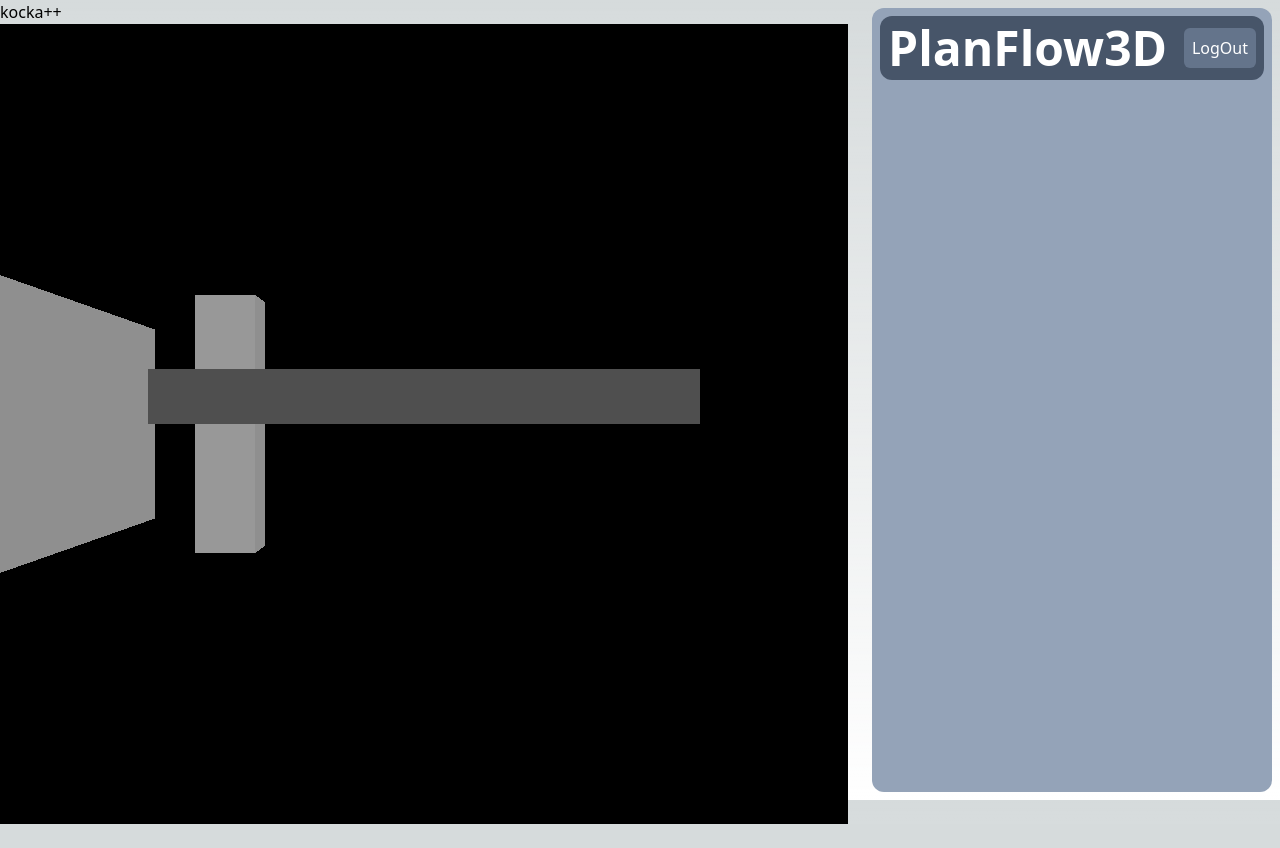
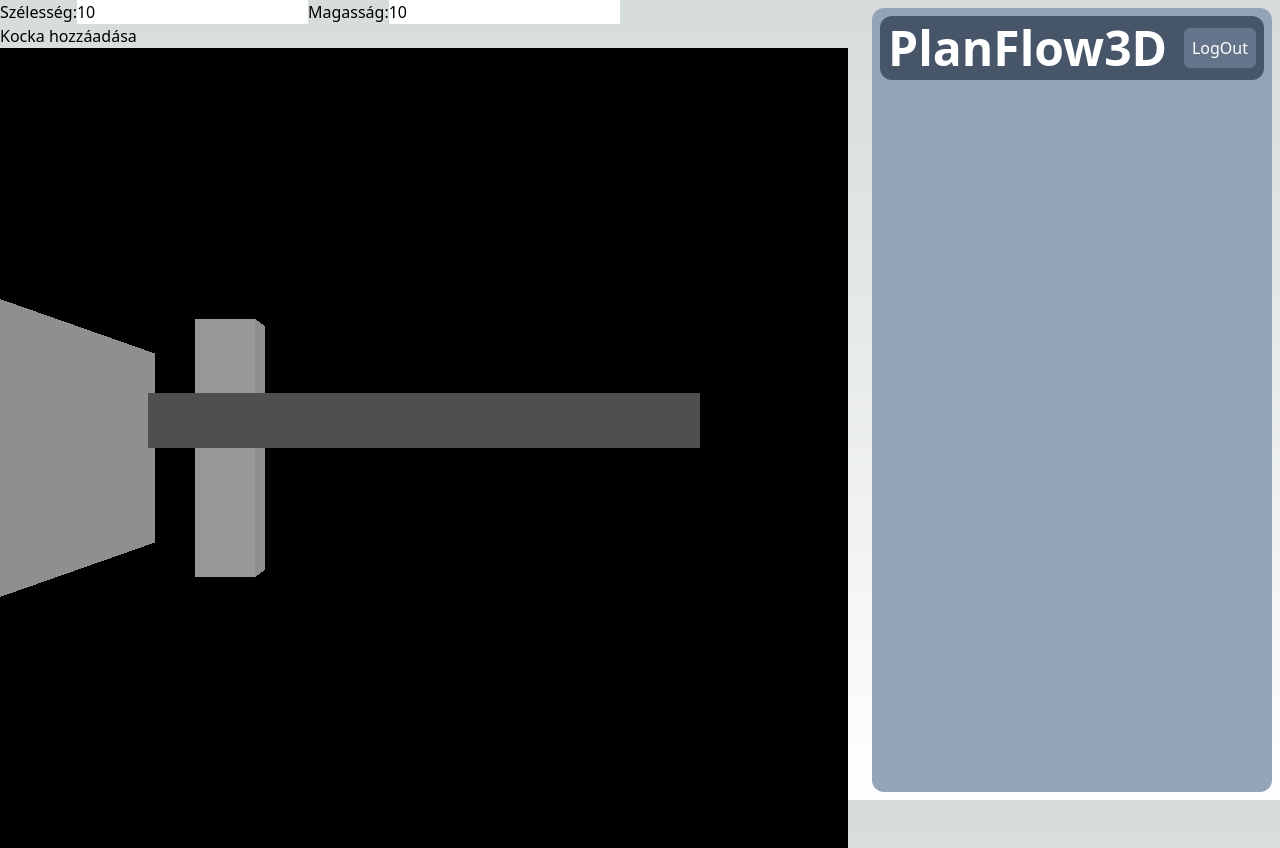
Before and after one commit to Lukacs5/PlanFlow3D, a Next.js app: page /creativePage in a window 1280 px wide. Before the commit the page ends 824 px from the top, so only its background shows below. Built offline with nearby package versions, Linux system fonts and the light colour scheme; no server answers.

Commit message:
platform variable size addon

```diff
--- a/components/creativPlayground.tsx
+++ b/components/creativPlayground.tsx
@@ -1,4 +1,4 @@
-import React, { useEffect, useRef, useState } from "react";
+import React, { useEffect, useRef, useState ,useCallback} from "react";
 import * as THREE from "three";
 import { OrbitControls } from "three/addons/controls/OrbitControls.js";
 import { TransformControls } from "three/addons/controls/TransformControls.js";
@@ -9,19 +9,23 @@ import { TextGeometry } from "three/addons/geometries/TextGeometry.js";
 const CreativPlayground: React.FC = () => {
   const divRef = useRef<HTMLDivElement | null>(null);
   const [renderer, setRenderer] = useState<THREE.WebGLRenderer | null>(null);
+  const [cubeWidth, setCubeWidth] = useState(10); // Alapértelmezett szélesség
+  const [cubeHeight, setCubeHeight] = useState(10); // Alapértelmezett magasság
+
 
   const sceneRef = useRef<THREE.Scene | null>(null);
   let interactableObjects: THREE.Mesh[] = [];
-  const addCube = () => {
+
+  const addCube = useCallback((width: number, height: number) => {
     if (!sceneRef.current) return;
-    const geometry = new THREE.BoxGeometry(1, 1, 1);
+    const geometry = new THREE.BoxGeometry(width, height, 10);
     const material = new THREE.MeshStandardMaterial({ color: 0x00ff00 });
     const cube = new THREE.Mesh(geometry, material);
     sceneRef.current.add(cube);
 
     interactableObjects.push(cube);
     console.log("After pushing", interactableObjects);
-  };
+  }, []);
 
   useEffect(() => {
     if (typeof window !== "undefined") {
@@ -242,7 +246,26 @@ const CreativPlayground: React.FC = () => {
   return (
     <div ref={divRef} style={{ width: "100%", height: "100vh" }}>
       {/* A Three.js jelenet itt jelenik meg */}
-      <button onClick={addCube}>kocka++</button>
+      <div>
+        <label>
+          Szélesség:
+          <input
+            type="number"
+            value={cubeWidth}
+            onChange={(e) => setCubeWidth(Number(e.target.value))}
+          />
+        </label>
+        <label>
+          Magasság:
+          <input
+            type="number"
+            value={cubeHeight}
+            onChange={(e) => setCubeHeight(Number(e.target.value))}
+          />
+        </label>
+      </div>
+      <button onClick={() => addCube(cubeWidth, cubeHeight)}>Kocka hozzáadása</button>
+
     </div>
   );
 };
```
